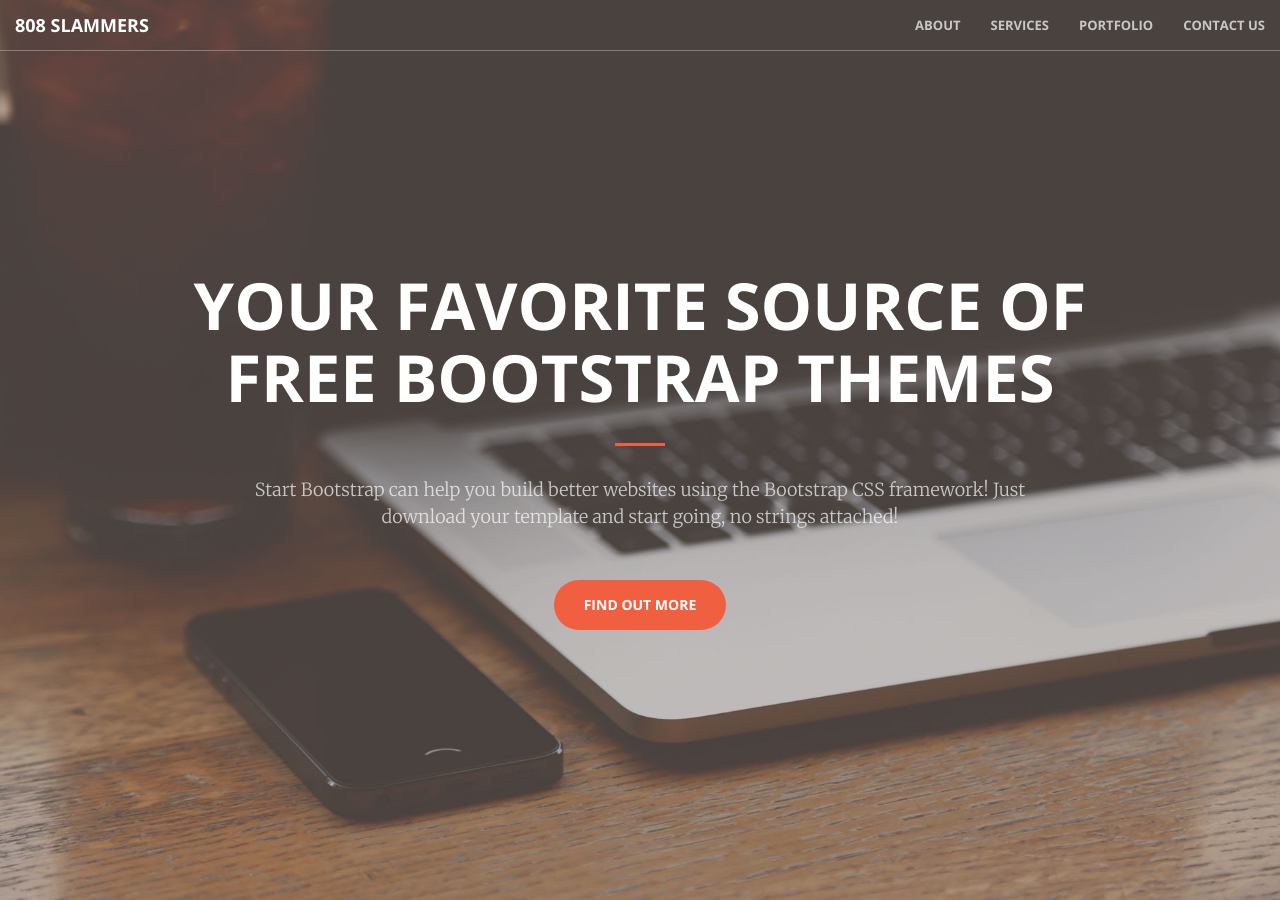
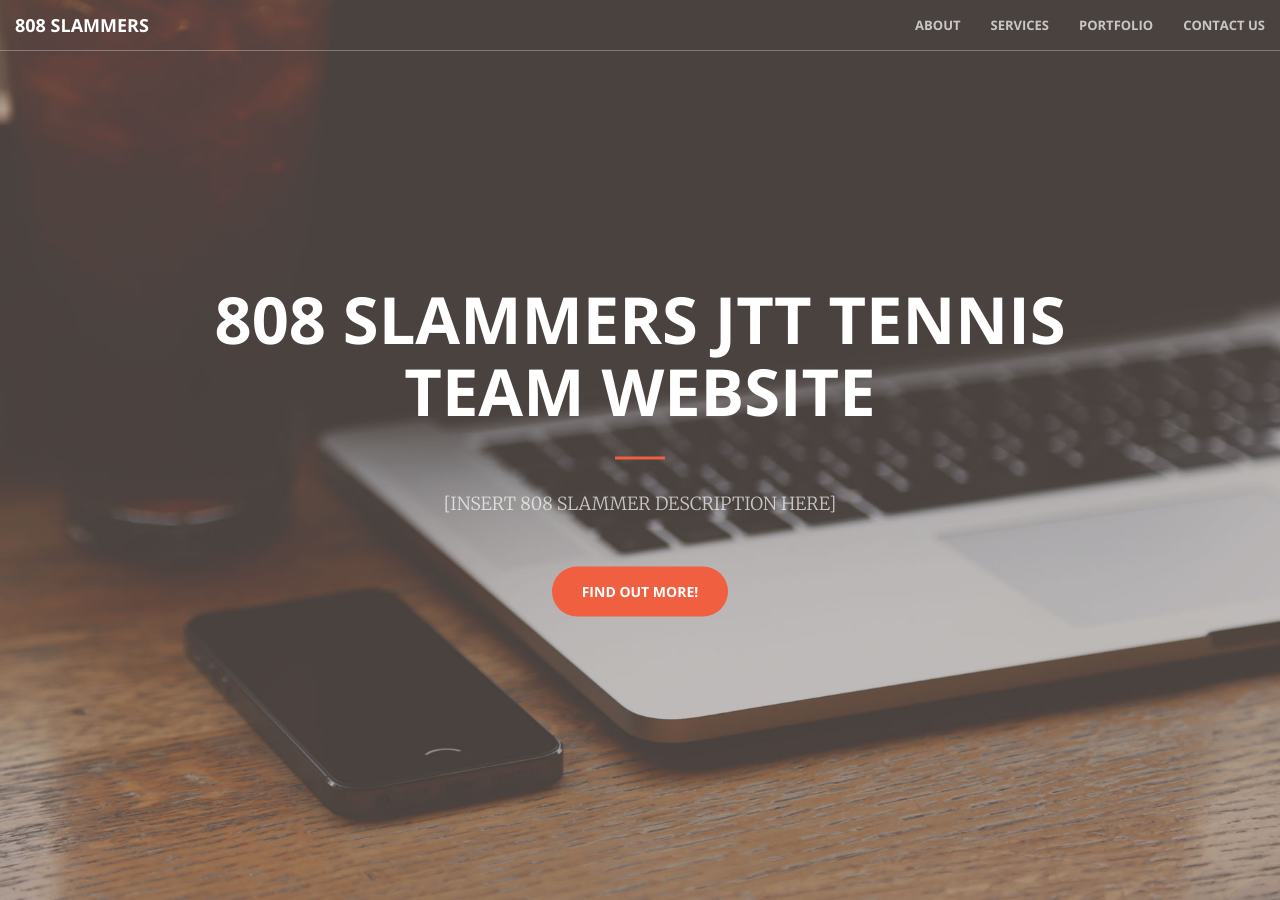
Before and after one commit to 808Slammers/808slammers.github.io, a Jekyll site: the page built from index.html, in a window 1280 px wide and 900 px high. Built offline with Jekyll 4.4.1, drawn with Linux system fonts in a browser that asks for light colours.

Commit message:
Update header.html

```diff
--- a/_includes/header.html
+++ b/_includes/header.html
@@ -1,10 +1,10 @@
 <header>
     <div class="header-content">
         <div class="header-content-inner">
-            <h1>Your Favorite Source of Free Bootstrap Themes</h1>
+            <h1>808 Slammers JTT Tennis Team Website</h1>
             <hr>
-            <p>Start Bootstrap can help you build better websites using the Bootstrap CSS framework! Just download your template and start going, no strings attached!</p>
-            <a href="#about" class="btn btn-primary btn-xl page-scroll">Find Out More</a>
+            <p>[INSERT 808 SLAMMER DESCRIPTION HERE]</p>
+            <a href="#about" class="btn btn-primary btn-xl page-scroll">Find Out More!</a>
         </div>
     </div>
 </header>
```
